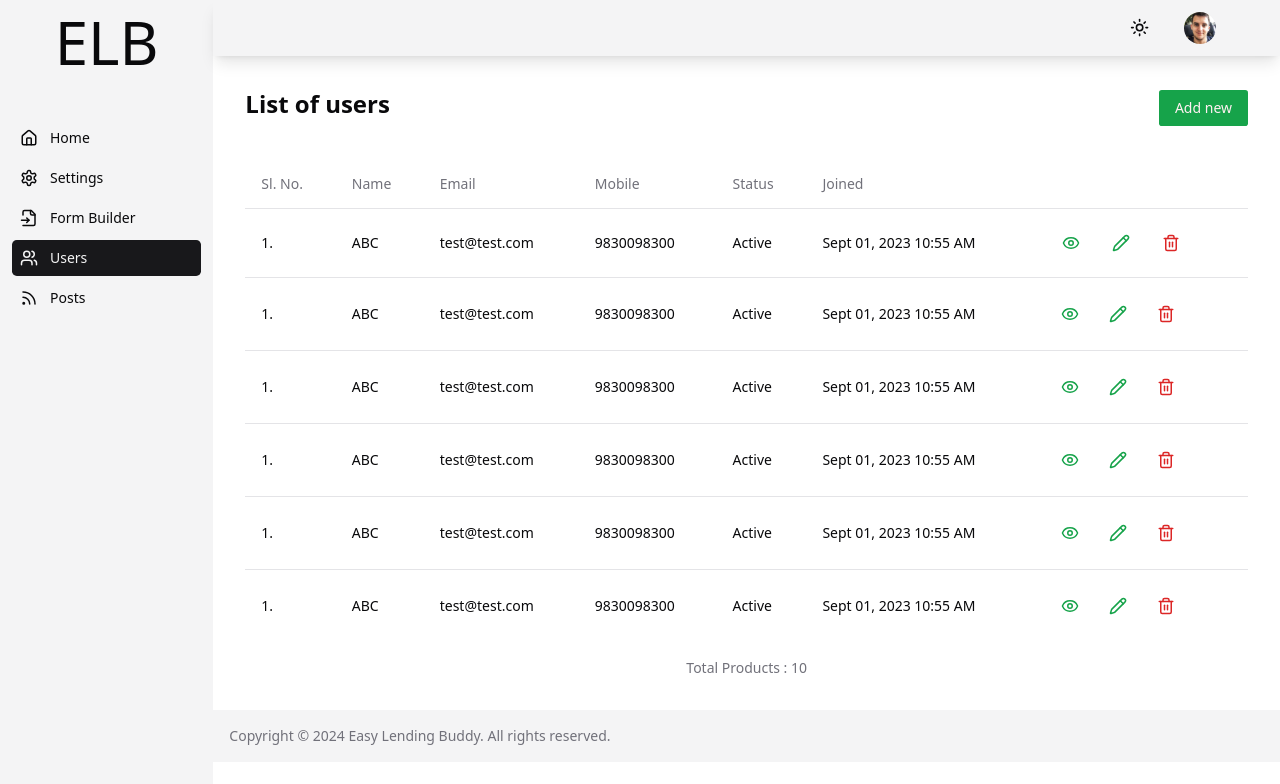
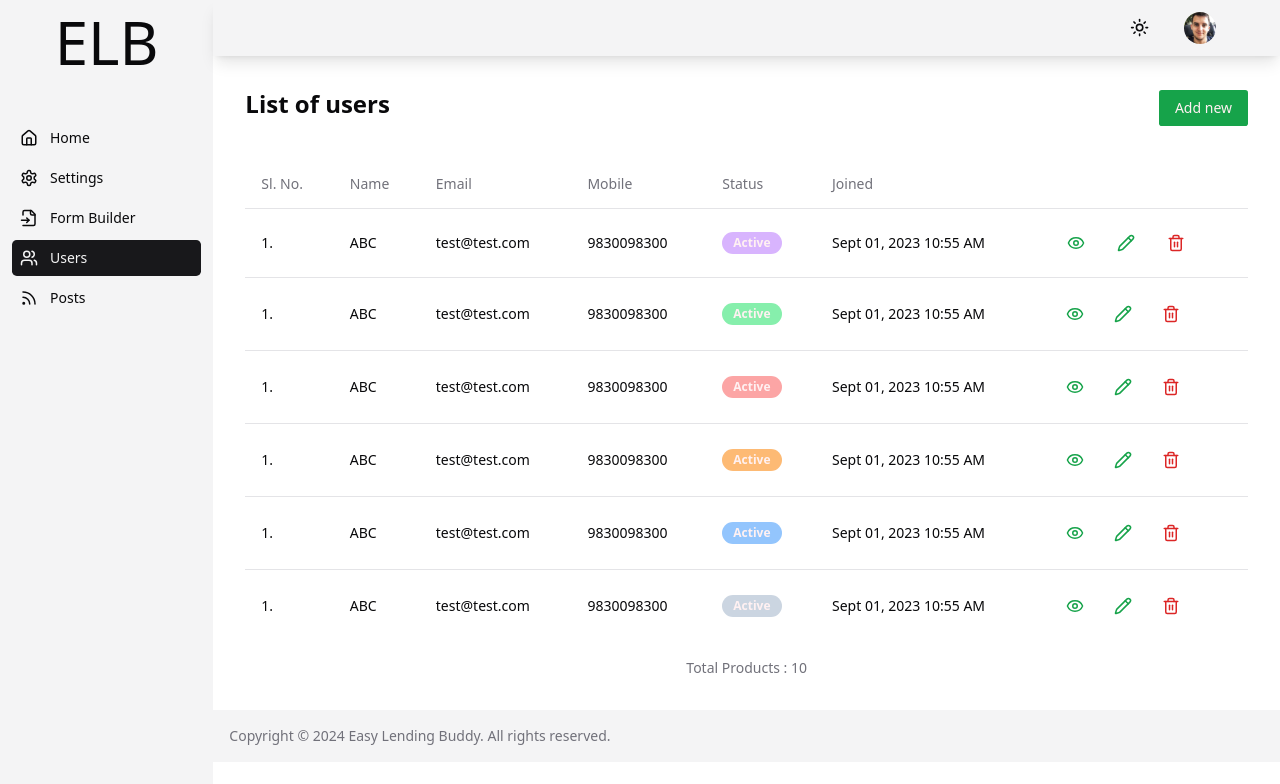
Before and after one commit to mindedgesolutions/elb-final, a React (Vite) app in the folder frontend/: page /admin/users in a window 1280 px wide. Shown: the top 784 px of the page. Built offline with nearby package versions, Linux system fonts and the light colour scheme.

Commit message:
users page layout+table

```diff
--- /dev/null
+++ b/frontend/src/components/ui/badge.jsx
@@ -0,0 +1,34 @@
+import * as React from "react"
+import { cva } from "class-variance-authority";
+
+import { cn } from "@/lib/utils"
+
+const badgeVariants = cva(
+  "inline-flex items-center rounded-full border px-2.5 py-0.5 text-xs font-semibold transition-colors focus:outline-none focus:ring-2 focus:ring-ring focus:ring-offset-2",
+  {
+    variants: {
+      variant: {
+        default:
+          "border-transparent bg-primary text-primary-foreground hover:bg-primary/80",
+        secondary:
+          "border-transparent bg-secondary text-secondary-foreground hover:bg-secondary/80",
+        destructive:
+          "border-transparent bg-destructive text-destructive-foreground hover:bg-destructive/80",
+        outline: "text-foreground",
+      },
+    },
+    defaultVariants: {
+      variant: "default",
+    },
+  }
+)
+
+function Badge({
+  className,
+  variant,
+  ...props
+}) {
+  return (<div className={cn(badgeVariants({ variant }), className)} {...props} />);
+}
+
+export { Badge, badgeVariants }
--- a/frontend/src/pages/admin/AdminUsers.jsx
+++ b/frontend/src/pages/admin/AdminUsers.jsx
@@ -1,4 +1,5 @@
 import { AdminPageLayout, PageHeader } from "@/components";
+import { Badge } from "@/components/ui/badge";
 import { Button } from "@/components/ui/button";
 import {
   Table,
@@ -43,7 +44,9 @@
                 <TableCell>ABC</TableCell>
                 <TableCell>test@test.com</TableCell>
                 <TableCell>9830098300</TableCell>
-                <TableCell>Active</TableCell>
+                <TableCell>
+                  <Badge className="bg-purple-300">Active</Badge>
+                </TableCell>
                 <TableCell>Sept 01, 2023 10:55 AM</TableCell>
                 <TableCell className="flex items-center gap-x-2">
                   <Button variant="link" size="sm">
@@ -62,7 +65,9 @@
                 <TableCell>ABC</TableCell>
                 <TableCell>test@test.com</TableCell>
                 <TableCell>9830098300</TableCell>
-                <TableCell>Active</TableCell>
+                <TableCell>
+                  <Badge className="bg-green-300">Active</Badge>
+                </TableCell>
                 <TableCell>Sept 01, 2023 10:55 AM</TableCell>
                 <TableCell className="flex items-center gap-x-2">
                   <Button variant={"link"} size="icon">
@@ -81,7 +86,9 @@
                 <TableCell>ABC</TableCell>
                 <TableCell>test@test.com</TableCell>
                 <TableCell>9830098300</TableCell>
-                <TableCell>Active</TableCell>
+                <TableCell>
+                  <Badge className="bg-red-300">Active</Badge>
+                </TableCell>
                 <TableCell>Sept 01, 2023 10:55 AM</TableCell>
                 <TableCell className="flex items-center gap-x-2">
                   <Button variant={"link"} size="icon">
@@ -100,7 +107,9 @@
                 <TableCell>ABC</TableCell>
                 <TableCell>test@test.com</TableCell>
                 <TableCell>9830098300</TableCell>
-                <TableCell>Active</TableCell>
+                <TableCell>
+                  <Badge className="bg-orange-300">Active</Badge>
+                </TableCell>
                 <TableCell>Sept 01, 2023 10:55 AM</TableCell>
                 <TableCell className="flex items-center gap-x-2">
                   <Button variant={"link"} size="icon">
@@ -119,7 +128,9 @@
                 <TableCell>ABC</TableCell>
                 <TableCell>test@test.com</TableCell>
                 <TableCell>9830098300</TableCell>
-                <TableCell>Active</TableCell>
+                <TableCell>
+                  <Badge className="bg-blue-300">Active</Badge>
+                </TableCell>
                 <TableCell>Sept 01, 2023 10:55 AM</TableCell>
                 <TableCell className="flex items-center gap-x-2">
                   <Button variant={"link"} size="icon">
@@ -138,7 +149,9 @@
                 <TableCell>ABC</TableCell>
                 <TableCell>test@test.com</TableCell>
                 <TableCell>9830098300</TableCell>
-                <TableCell>Active</TableCell>
+                <TableCell>
+                  <Badge className="bg-slate-300">Active</Badge>
+                </TableCell>
                 <TableCell>Sept 01, 2023 10:55 AM</TableCell>
                 <TableCell className="flex items-center gap-x-2">
                   <Button variant={"link"} size="icon">
```
